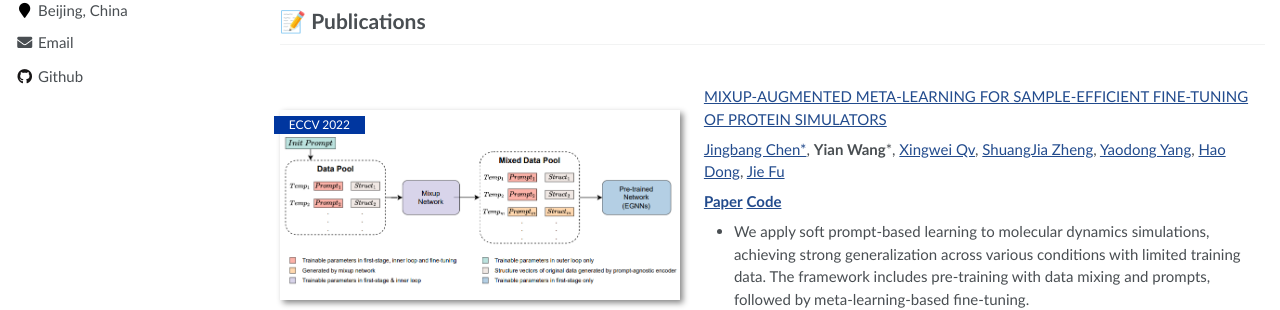
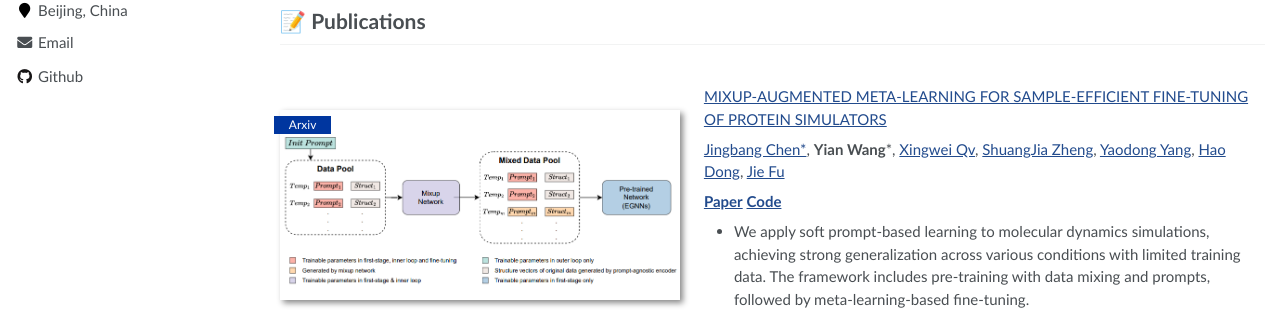
Before and after one commit to wangyian-me/wangyian-me.github.io, a Jekyll site: the page built from _pages/about.md, in a window 1280 px wide and 900 px high. Shown: the part 392-702 px from the top of the window. Built offline with Jekyll 4.4.1, drawn with Linux system fonts in a browser that asks for light colours.

Commit message:
Update about.md

```diff
--- a/_pages/about.md
+++ b/_pages/about.md
@@ -29,7 +29,7 @@ Previous to my graduate study, I obtained my bachelor degree in Peking Universit
 
 # 📝 Publications
 
-<div class='paper-box'><div class='paper-box-image'><div><div class="badge">ECCV 2022</div><img src='https://wangyian-me.github.io/images/mixup.png' alt="sym" width="500" height="300"></div></div>
+<div class='paper-box'><div class='paper-box-image'><div><div class="badge">Arxiv</div><img src='https://wangyian-me.github.io/images/mixup.png' alt="sym" width="500" height="300"></div></div>
 <div class='paper-box-text' markdown="1">
 
 [MIXUP-AUGMENTED META-LEARNING FOR SAMPLE-EFFICIENT FINE-TUNING OF PROTEIN SIMULATORS](https://browse.arxiv.org/pdf/2308.15116.pdf)
```
